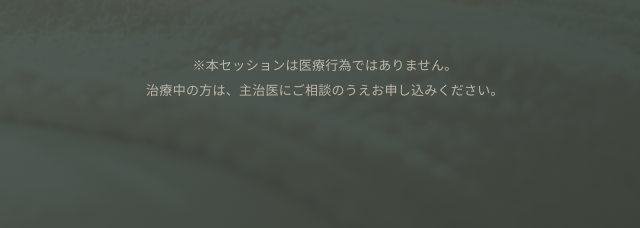
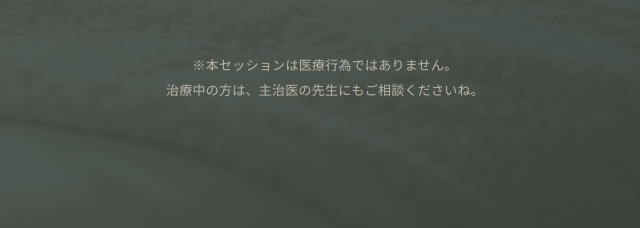
Before and after one commit to umemura-raisecolor/proposals, a plain HTML site: page shine-seeds-lab/index.html in a window 1280 px wide. Shown: the part 10049-10277 px from the top of the page, 315-955 px from the left. Drawn offline with Linux system fonts and the light colour scheme.

Commit message:
shine-seeds-lab: 注意書きの文言を変更

```diff
--- a/shine-seeds-lab/index.html
+++ b/shine-seeds-lab/index.html
@@ -686,7 +686,7 @@ header:not(.is-scrolled) .logo small{color:#e6d3c4}
       <a class="btn btn-gold" href="./reserve/">ご予約はこちら</a>
       <a class="btn btn-line" href="https://line.me/R/ti/p/@686rrywi" target="_blank" rel="noopener">公式LINEで相談する</a>
     </div>
-    <p class="disclaimer">※本セッションは医療行為ではありません。<br class="sp-br">治療中の方は、主治医にご相談のうえお申し込みください。</p>
+    <p class="disclaimer">※本セッションは医療行為ではありません。<br class="sp-br">治療中の方は、主治医の先生にもご相談くださいね。</p>
   </div>
 </section>
 
```
